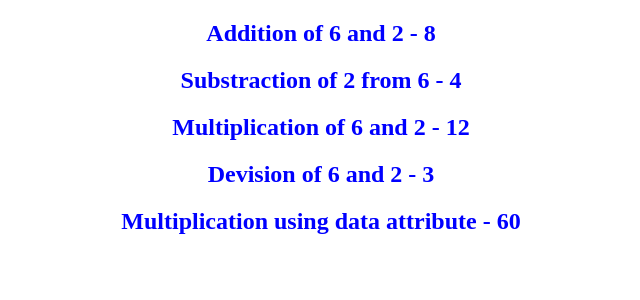
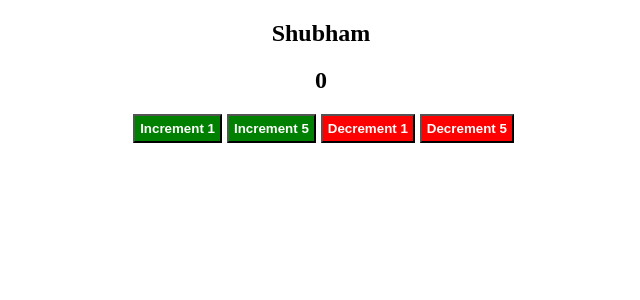
Before and after one commit to GeekShubhamRajput/Vue-JS, a Vue app: page / in a window 1280 px wide. Shown: the top 300 px of the page, without its empty margins (319-959 px from the left). Built offline with nearby package versions, Linux system fonts and the light colour scheme.

Commit message:
Event handling

```diff
--- /dev/null
+++ b/src/EventHandling.vue
@@ -0,0 +1,51 @@
+<template>
+  <h2 v-on:mouseover="name='Vijay'" v-on:mouseout="name='Shubham'">{{ name }}</h2>
+  <div>
+    <h2>{{ count }}</h2>
+  </div>
+
+  <div>
+    <button class="success" v-on:click="increment(1)">Increment 1</button>
+    <button class="success" v-on:click="increment(5)">Increment 5</button>
+    <button class="danger" v-on:click="decrement(1)">Decrement 1</button>
+    <button class="danger" v-on:click="decrement(5)">Decrement 5</button>
+  </div>
+</template>
+
+<script>
+  export default{
+    name: 'EventHandling',
+    data(){
+      return{
+        name: 'Shubham',
+        count: 0,
+      };
+    },
+    methods: {
+      increment(num){
+        return this.count += num;
+      },
+      decrement(num){
+        return this.count -= num;
+      }
+    }
+  };
+</script>
+
+<style>
+  #app{
+    text-align: center;
+  }
+  button{
+    margin-left: 5px;
+    padding: 5px;
+    font-weight: bold;
+    color: white;
+  }
+  .danger{
+    background-color: red;
+  }
+  .success{
+    background-color: green;
+  }
+</style>
--- a/src/main.js
+++ b/src/main.js
@@ -1,4 +1,4 @@
 import { createApp } from 'vue'
-import App from './Program2.vue'
+import App from './EventHandling.vue'
 
 createApp(App).mount('#app')
```
